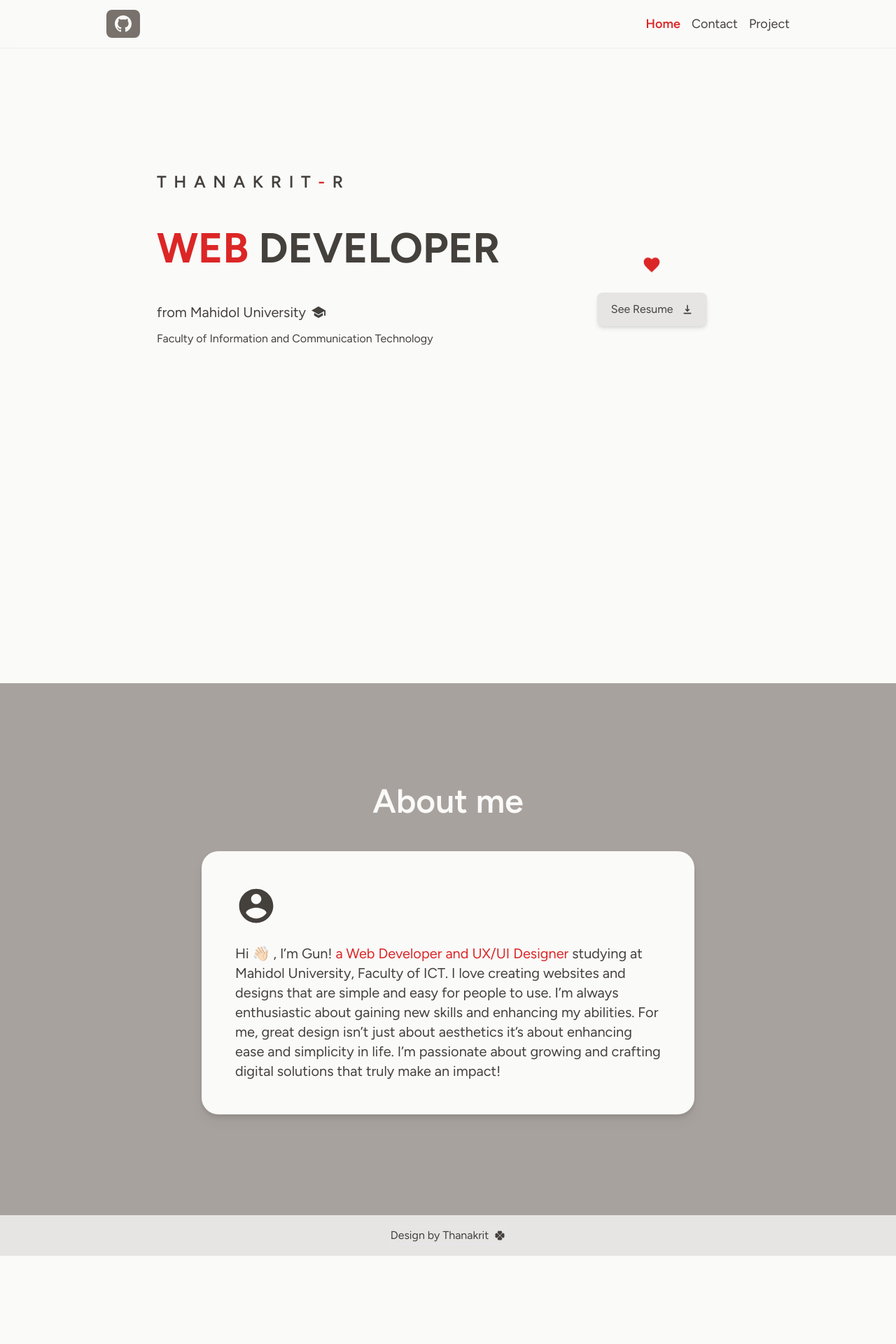
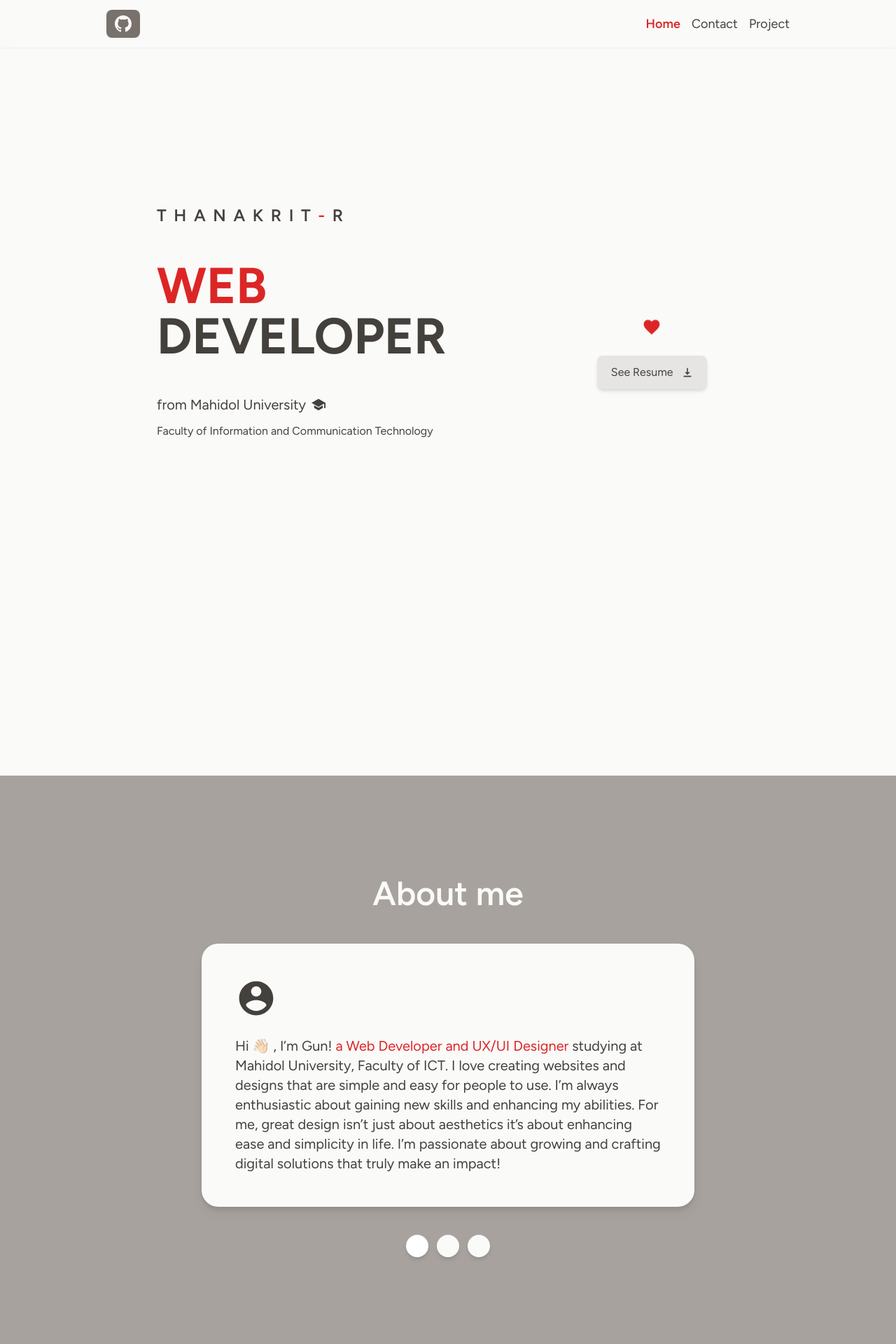
Before and after one commit to octovir/thanaport, a React (Vite) app: page / in a window 1280 px wide. Shown: the top 1920 px of the page at 70% size. Before the commit the page ends 1794 px from the top, so only its background shows below. Built offline with nearby package versions, Linux system fonts and the light colour scheme.

Commit message:
update project page

```diff
--- a/src/App.jsx
+++ b/src/App.jsx
@@ -4,7 +4,7 @@ import axios from 'axios'
 //import page
 import Home from "./pages/Home";
 import Contact from "./pages/Contact";
-import Project from "./pages/Project";
+import Display from './pages/Display';
 
 import { BrowserRouter as Router, Routes, Route } from "react-router-dom";
 
@@ -16,7 +16,7 @@ function App() {
         <Route path= '/' element={<Home />} />
         <Route path= '/home' element={<Home />} />
         <Route path= '/contact' element={<Contact />} />
-        <Route path= '/Project' element={<Project />} />
+        <Route path= '/project' element={<Display />} />
       </Routes>
     </Router>
   )
--- a/src/components/About.jsx
+++ b/src/components/About.jsx
@@ -30,7 +30,7 @@ function About() {
             <div ref={checkRef} className="">
                 <motion.div
                     animate={mainControls}
-                    className=" text-stone-50 text-5xl font-semibold mb-8 md:mb-12 flex justify-center gap-5 "
+                    className=" text-stone-50 text-5xl font-semibold mb-8 md:mb-12 flex justify-center gap-5"
                     initial="hidden"
                     variants={
                         {
@@ -90,14 +90,19 @@ function About() {
                         </motion.div>
                     </motion.div>
 
-                    {/* social */}
-                    <div>
-                        <div>
+                </motion.div>
 
+                {/* social */}
+                <div className=" mt-10 flex justify-center items-center">
+                        <div className="flex flex-row gap-3">
+                            <div className=" bg-white p-4 rounded-full shadow-md w-5 h-5">
+                            </div>
+                            <div className=" bg-stone-50 p-4 rounded-full shadow-md w-5 h-5">
+                            </div>
+                            <div className=" bg-stone-50 p-4 rounded-full shadow-md w-5 h-5">
+                            </div>
                         </div>
                     </div>
-
-                </motion.div>
             </div>
         </motion.div>
         </>
--- a/src/components/Banner.jsx
+++ b/src/components/Banner.jsx
@@ -61,7 +61,7 @@ const Banner= ()=> {
             variants={bannerVariants}
             initial="hidden"
             animate="show"
-            className='z-0 w-full px-10 md:px-56 flex justify-items-center flex-col lg:flex-row lg:justify-between md:mt-72 lg:mt-44 md:mb-96 mt-32 text-stone-700'
+            className='z-0 w-full px-10 md:px-56 flex justify-items-center flex-col lg:flex-row lg:justify-between md:mt-72 lg:mt-56 md:mb-96 mt-48 text-stone-700'
         >
 
             <div className=' lg:w-[70%] items-center text-center lg:text-left mb-24'>
@@ -94,7 +94,7 @@ const Banner= ()=> {
                                 delay: 0.2
                             }
                         }
-                        className='text-3xl md:text-4xl lg:text-6xl font-bold lg:mb-12 mb-16 '
+                        className='text-4xl md:text-4xl lg:text-7xl font-bold lg:mb-12 mb-16 '
                     >
                         <span className='text-red-600'>WEB</span> DEVELOPER
                     </motion.div>
--- a/src/components/ForContact.jsx
+++ b/src/components/ForContact.jsx
@@ -128,7 +128,7 @@ function ForContact () {
                             }
                         }
                     >
-                        <input name='name' type='text' placeholder='Enter your name' required className='bg-stone-50 p-3 rounded-xl w-full shadow-md'></input>
+                        <input name='name' type='text' placeholder='Enter your name' required className='bg-stone-50 p-4 rounded-xl w-full shadow-md'></input>
                     </motion.div>
                     <motion.div
                         variants={componentVariants}
@@ -142,7 +142,7 @@ function ForContact () {
                             }
                         }
                     >
-                        <input name='email' type='email' placeholder='Enter your email' required className='bg-stone-50 p-3 rounded-xl w-full shadow-md'></input>
+                        <input name='email' type='email' placeholder='Enter your email' required className='bg-stone-50 p-4 rounded-xl w-full shadow-md'></input>
                     </motion.div>
                     <motion.div
                         variants={componentVariants}
@@ -156,7 +156,7 @@ function ForContact () {
                             }
                         }
                     >
-                        <textarea name='message' placeholder='Enter your message' required className='bg-stone-50 p-3 rounded-xl w-full shadow-md resize-none'></textarea>
+                        <textarea name='message' placeholder='Enter your message' required className='bg-stone-50 p-4 rounded-xl w-full shadow-md resize-none'></textarea>
                     </motion.div>
                     <motion.div
                         variants={componentVariants}
@@ -180,8 +180,8 @@ function ForContact () {
                             whileTap={
                                 {
                                     scale: 0.9 ,
-                                    backgroundColor: '#DC2626' ,
-                                    color: '#FAFAF9'
+                                    backgroundColor: '#FAFAF9' ,
+                                    color: '#44403C'
                                 }
                             }
                             transition={
--- a/src/components/Loading.jsx
+++ b/src/components/Loading.jsx
@@ -4,23 +4,22 @@ import { motion, spring } from 'framer-motion'
 function Loading() {
 
     const dotVariants1 = {
-        hidden: {opacity: 0, x: 100},
-        show: {opacity: 1, x: 0}
+        hidden: {opacity: 0, x: 75},
+        show: {opacity: 1, x: 0},
     }
 
     const dotVariants2 = {
-        hidden: {opacity: 0, x: -100},
+        hidden: {opacity: 0, x: -75},
         show: {opacity: 1, x: 0}
     }
 
     const dotVariants3 = {
-        hidden: {opacity: 0, y:100},
+        hidden: {opacity: 0, y:75},
         show: {opacity: 1, y:0}
     }
 
   return (
     <div className='grid justify-center gap-5 py-80 '>
-
         <motion.div
             variants={dotVariants1}
             initial={"hidden"}
@@ -53,12 +52,12 @@ function Loading() {
                     ease: "easeInOut"
                 }
             }
-            className='w-5 h-5 bg-stone-600 rounded-full'
+            className='w-5 h-5 bg-red-500 rounded-full'
         >
 
         </motion.div>
 
-        <motion.div
+         <motion.div
             variants={dotVariants3}
             initial={"hidden"}
             animate={"show"}
--- /dev/null
+++ b/src/components/Works.jsx
@@ -0,0 +1,13 @@
+import React from 'react'
+
+function Works() {
+  return (
+    <>
+        <div className='border'>
+
+        </div>
+    </>
+  )
+}
+
+export default Works
--- a/src/pages/Project.jsx
+++ b/src/pages/Display.jsx
@@ -1,21 +1,18 @@
 import React from 'react'
 import Navbar from '../components/Navbar'
 import Footer from '../components/Footer'
+import Works from '../components/Works'
 import Loading from '../components/Loading'
 
-function Project() {
+function Display() {
   return (
     <>
     <Navbar />
-
     <main>
-      <Loading />
+        <Loading />
     </main>
-
-    <Footer />
     </>
-
   )
 }
 
-export default Project
+export default Display
```
